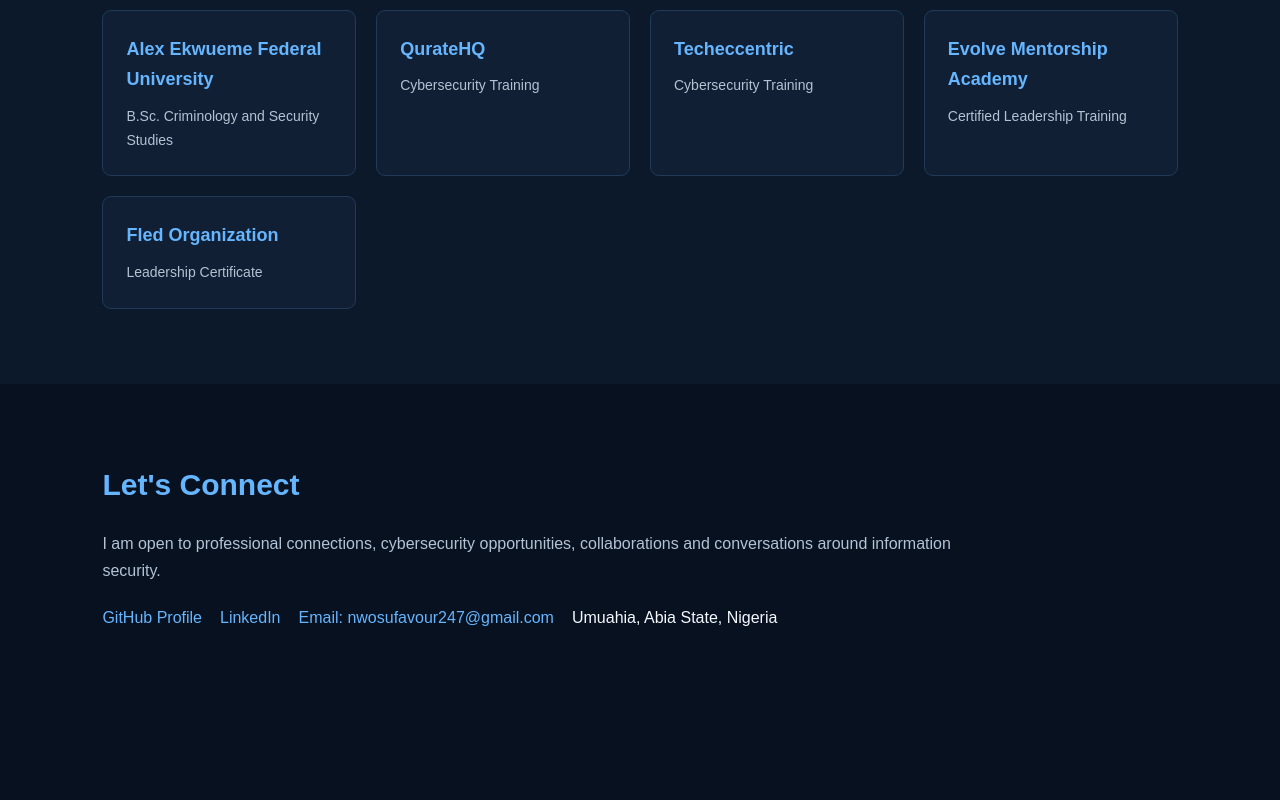
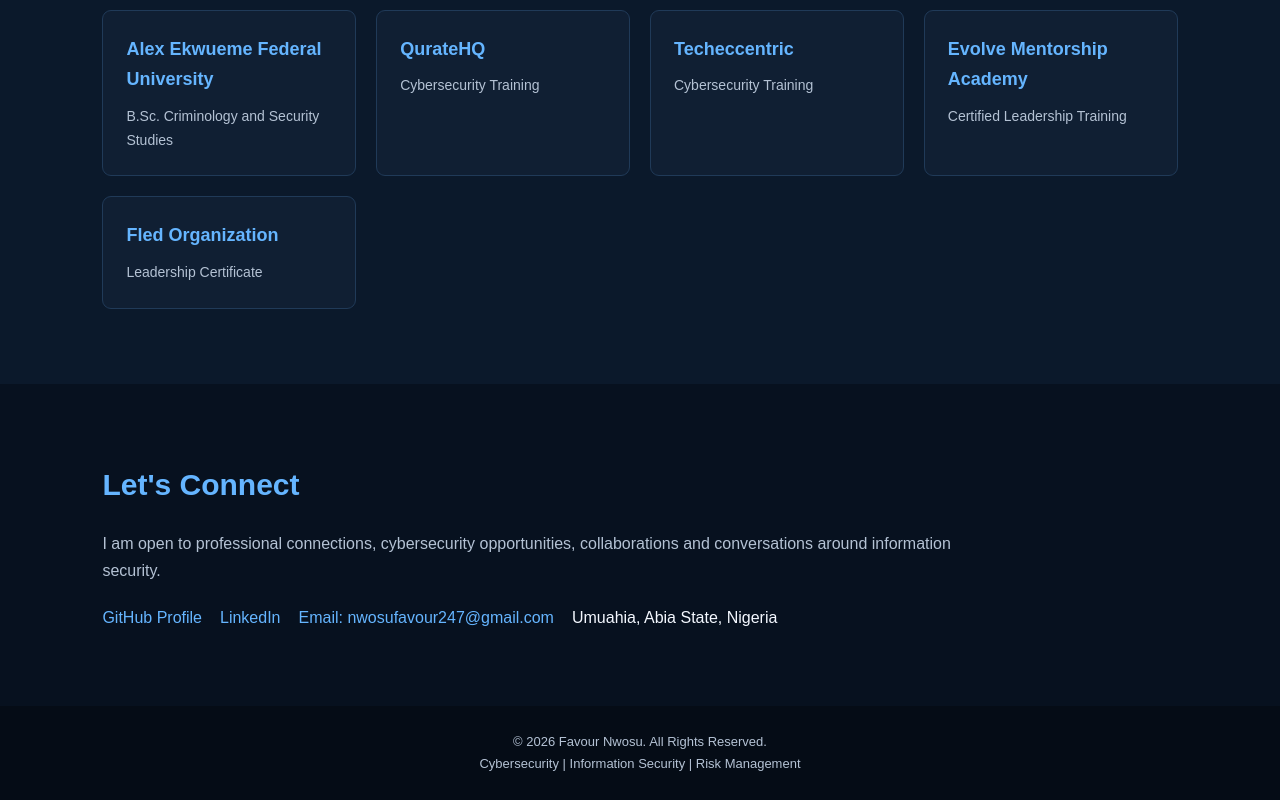
Before and after one commit to nwosufavour247-coder/FavourNwosu.github.io, a plain HTML site: page index.html in a window 1280 px wide. Shown: the part 4229-5029 px from the top of the page. Before the commit the page ends 4935 px from the top, so only its background shows below. Drawn offline with Linux system fonts and the light colour scheme.

Commit message:
Create professional cybersecurity portfolio

```diff
--- a/index.html
+++ b/index.html
@@ -561,3 +561,13 @@
 
   <span>Umuahia, Abia State, Nigeria</span>
 </div>
+
+  </section>
+
+  <footer>
+    <p>&copy; 2026 Favour Nwosu. All Rights Reserved.</p>
+    <p>Cybersecurity | Information Security | Risk Management</p>
+  </footer>
+
+</body>
+</html>
```
